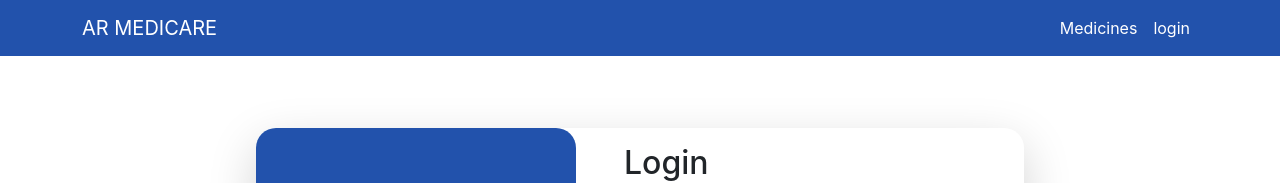
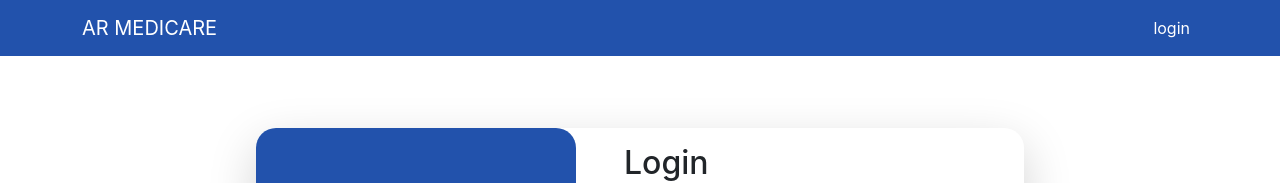
Before and after one commit to UndergroundProgrammer/AR_medicare, a React (Create React App) app in the folder admin-app/: page / in a window 1280 px wide. Shown: the top 183 px of the page. Built offline with nearby package versions, Linux system fonts and the light colour scheme.

Commit message:
some minor fixes

```diff
--- a/admin-app/src/Services/GenericService.js
+++ b/admin-app/src/Services/GenericService.js
@@ -1,5 +1,5 @@
 import axios from "axios";
-axios.defaults.baseURL = "http://localhost:3000/api/admin/";
+axios.defaults.baseURL = "https://ar-medicare-backend.herokuapp.com/api/admin/";
 axios.defaults.headers.common["x-auth-token"] = localStorage.getItem("accessToken");
 
 class GenericService {
--- a/admin-app/src/components/Navbar.jsx
+++ b/admin-app/src/components/Navbar.jsx
@@ -22,6 +22,8 @@ const Navbar = () => {
           </button>
           <div class="collapse navbar-collapse" id="navbarSupportedContent">
             <ul class="navbar-nav ms-auto mb-2 mb-lg-0">
+              {adminServices.isLoggedIn() ? (
+                <>
                   <li class="nav-item">
                     <Link
                       class="nav-link active"
@@ -32,36 +34,40 @@ const Navbar = () => {
                       Medicines
                     </Link>
                   </li>
-             {adminServices.isLoggedIn()? <>
                   <li class="nav-item">
                     <Link
                       class="nav-link active"
                       aria-current="page"
                       href="#"
                       to="/login"
-                  onClick={(e)=>{adminServices.logout()
-                  window.location.reload(false)}}
+                      onClick={(e) => {
+                        adminServices.logout();
+                        window.location.reload(false);
+                      }}
                     >
                       logout
                     </Link>
                   </li>
-              <li class="nav-item nav-link active"
+                  <li
+                    class="nav-item nav-link active"
                     aria-current="page"
                     href="#"
                   >
                     Hi, Ayesha
-
-              </li></>: <li class="nav-item">
+                  </li>
+                </>
+              ) : (
+                <li class="nav-item">
                   <Link
                     class="nav-link active"
                     aria-current="page"
                     href="#"
                     to="/login"
-
                   >
                     login
                   </Link>
-              </li>}
+                </li>
+              )}
             </ul>
           </div>
         </div>
```
Lines whose indentation alone changed are shown as unchanged.
